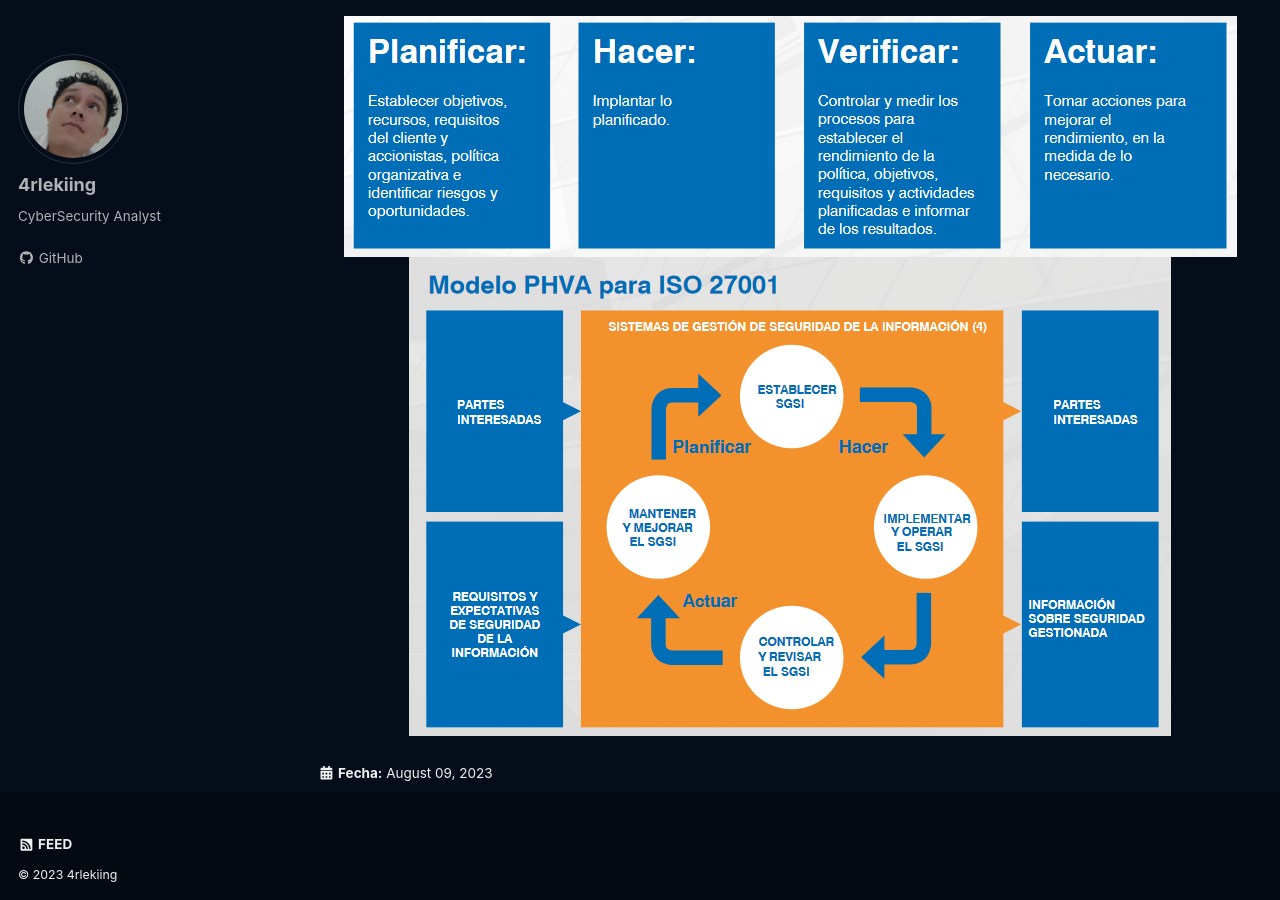
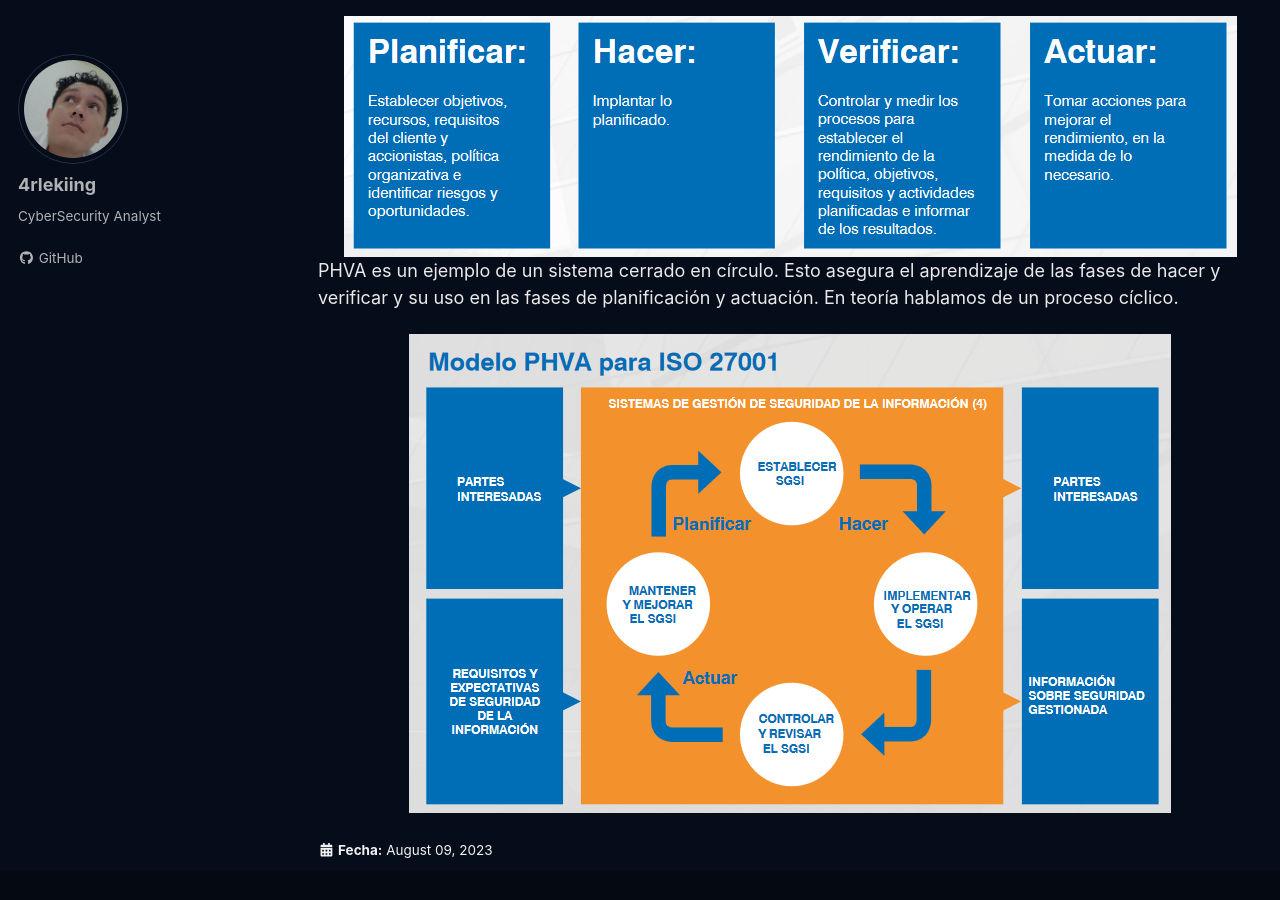
Before and after one commit to 4rleking/ISO27001.github.io, a Jekyll site: the page built from _posts/2023-08-03-CicloPHVA.md, in a window 1280 px wide and 900 px high, scrolled down 874 px. Built offline with Jekyll 4.4.1, drawn with Linux system fonts in a browser that asks for light colours; cached includes are drawn as plain includes; a script that is not in the unit is left out.

Commit message:
Update 2023-08-03-CicloPHVA.md

```diff
--- a/_posts/2023-08-03-CicloPHVA.md
+++ b/_posts/2023-08-03-CicloPHVA.md
@@ -21,6 +21,8 @@ La ISO 27001 se basa en el ciclo PHVA, también conocido como ciclo de Deming. E
     <img src='./../assets/images/Ciclo/resumen.png'>
 </center>
 
+PHVA es un ejemplo de un sistema cerrado en círculo. Esto asegura el aprendizaje de las fases de hacer y verificar y su uso en las fases de planificación y actuación. En teoría hablamos de un proceso cíclico.
+
 <center>
     <img src='./../assets/images/Ciclo/PHVA.png'>
 </center>
```
